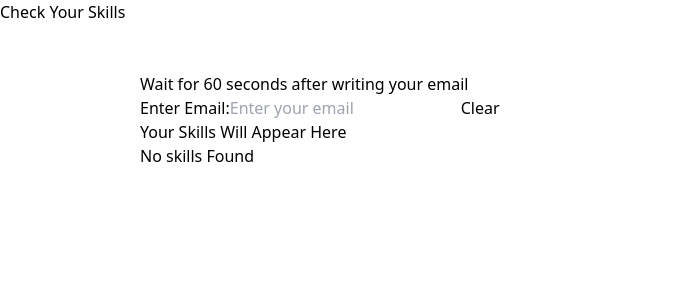
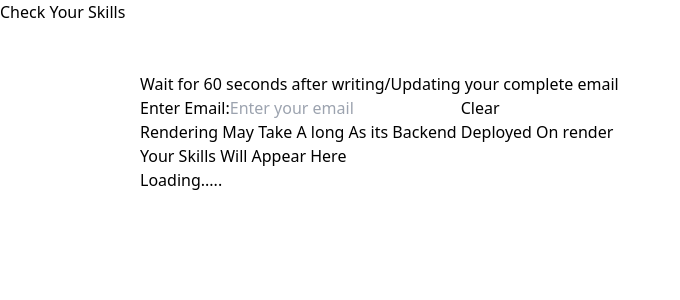
Before and after one commit to Jainprashuk/CertificateHub_Ocr_Frontend, a React (Vite) app: page / in a window 1280 px wide. Shown: the top 300 px of the page, without its empty margins (0-680 px from the left). Built offline with nearby package versions, Linux system fonts and the light colour scheme.

Commit message:
Update App.jsx

```diff
--- a/src/App.jsx
+++ b/src/App.jsx
@@ -36,7 +36,7 @@ function App() {
   <div className="container mx-auto mt-10 px-4">
     <div className="bg-gray-200 p-8 rounded-lg shadow-md">
       <p className="text-center text-red-500 mb-4">
-        Wait for 60 seconds after writing your email
+        Wait for 60 seconds after writing/Updating your complete email
       </p>
       <div className="flex items-center justify-center space-x-4">
         <label htmlFor="emailInput">Enter Email:</label>
@@ -55,6 +55,9 @@ function App() {
           Clear
         </button>
       </div>
+      <p className="text-center text-red-500 mb-4">
+        Rendering May Take A long As its Backend Deployed On render
+      </p>
     </div>
 
     <ul className="mt-8 bg-gray-100 p-4 rounded-lg">
@@ -69,7 +72,7 @@ function App() {
           </li>
         ))}
         {
-  data.length === 0 ? <p>No skills Found</p> : null
+  data.length === 0 ? <p>Loading.....</p> : null
 }
       </div>
     </ul>
```
